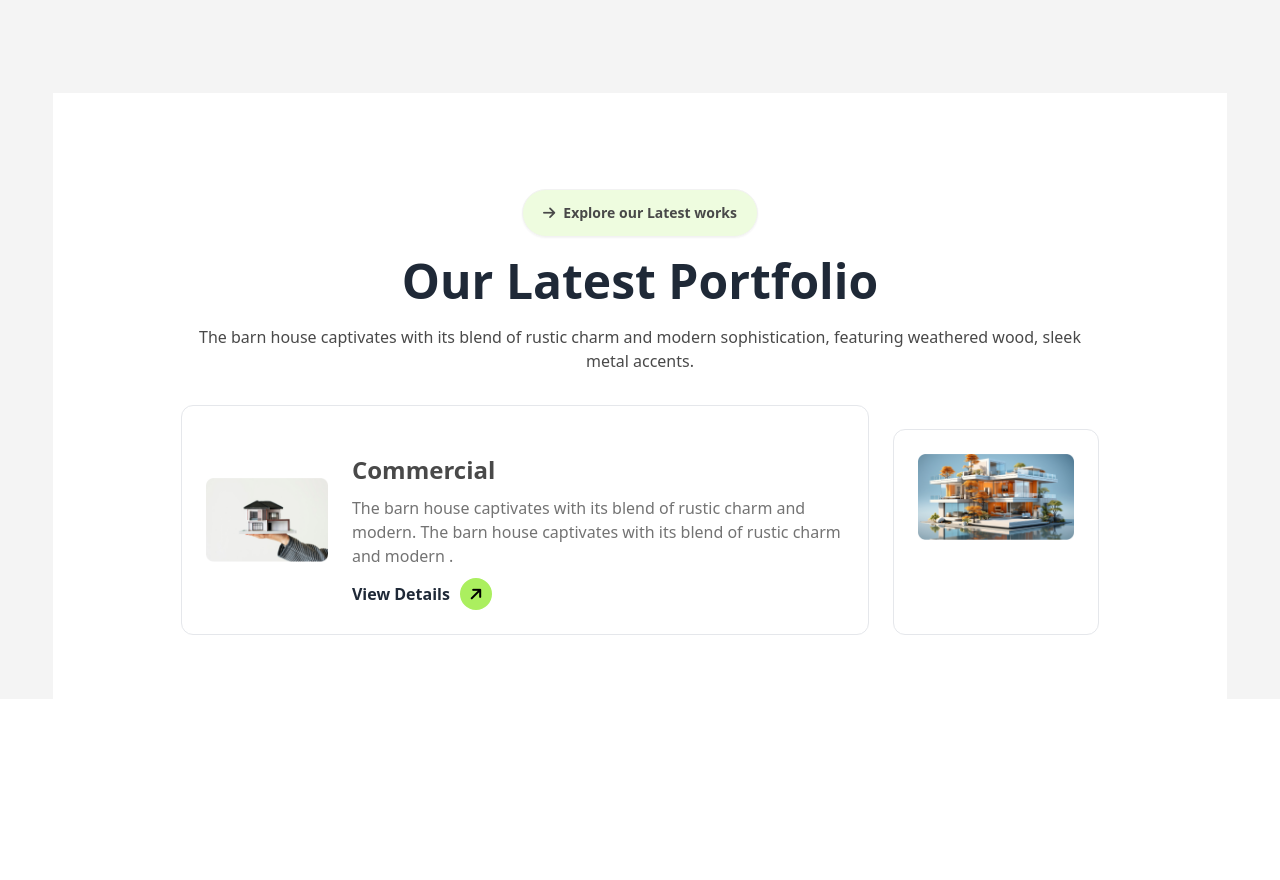
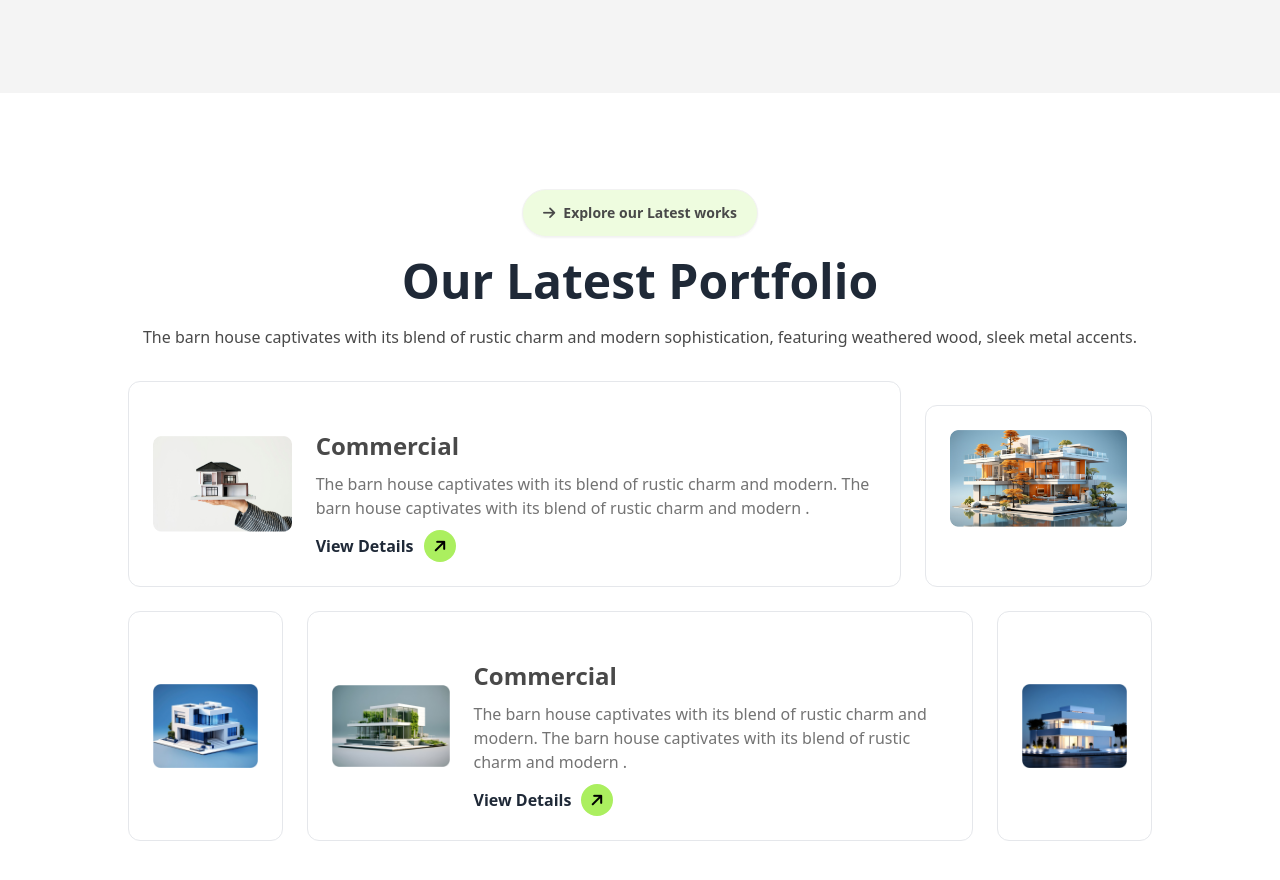
Before and after one commit to ezmahir/Milestone-03-Assignment, a plain HTML site: page index.html in a window 1280 px wide. Shown: the part 2266-3146 px from the top of the page. Before the commit the page ends 2965 px from the top, so only its background shows below. Drawn offline with nearby package versions, Linux system fonts and the light colour scheme.

Commit message:
added Latest Portfolio section and made the whole project till now responsive

```diff
--- a/index.html
+++ b/index.html
@@ -166,7 +166,7 @@
             </div>
             <div class="flex flex-col space-y-6 md:flex-row md:space-x-6">
                 <!-- Card 1 -->
-                <div class="bg-[#E7C1D3] p-6 rounded-xl space-y-2.5">
+                <div class="bg-[#E7C1D3] p-6 rounded-xl space-y-2.5 mt-6">
                     <img src="assets/concept.png" alt="">
                     <p class="text-xl font-bold text-[#1C1C1C]">Concept</p>
                     <p class="text-light-black text-xl font-normal">The barn house captivates with its blend of rustic charm and modern.</p>
@@ -189,7 +189,7 @@
             </div>
         </section>
 
-        <section class="bg-white w-11/12 mx-auto lg:px-32 lg:py-16">
+        <section class="bg-white w-full mx-auto lg:px-32 lg:py-16">
             <div class="space-y-5 text-center mb-8">
                 <div class="flex justify-center items-center">
                     <button class="mt-8 btn bg-tia2 br pt-3 pb-3 pr-5 pl-5 flex justify-center items-center font-bold text-light-black"><div class="text-light-black flex justify-center items-center font-thin">
@@ -227,9 +227,33 @@
                     <img src="assets/img2.png" alt="">
                 </div>
             </div>
-            <!-- <div class="grid ">
-
-            </div> -->
+            <div class="flex flex-col space-y-6 lg:flex-row lg:space-x-6">
+                <div class="rounded-xl border p-6 flex justify-center items-center mt-6">
+                    <img src="assets/img3.png" alt="">
+                </div>
+                <div class="p-6 border flex flex-col lg:flex-row rounded-xl justify-center items-center">
+                    <div>
+                        <img src="assets/img4.png" alt="">
+                    </div>
+                    <div class="space-y-2.5 mt-6 lg:ml-6">
+                        <div class="text-light-black text-2xl font-bold">
+                            <p>Commercial</p>
+                        </div>
+                        <div class="text-font-light font-normal">
+                            <p>The barn house captivates with its blend of rustic charm and modern. The barn house captivates with its blend of rustic charm and modern .</p>
+                        </div>
+                        <div class="flex">
+                            <button class="font-bold font-xl mr-2.5">View Details</button>
+                            <div class="text-black rounded-full bg-primary w-8 h-8 flex justify-center items-center font-thin -rotate-45">
+                                <i class="fa-solid fa-arrow-right"></i>
+                            </div>
+                        </div>
+                    </div>
+                </div>
+                <div class="rounded-xl border p-6 flex justify-center items-center">
+                    <img src="assets/img5.png" alt="">
+                </div>
+            </div>
         </section>
     </main>
 
```
